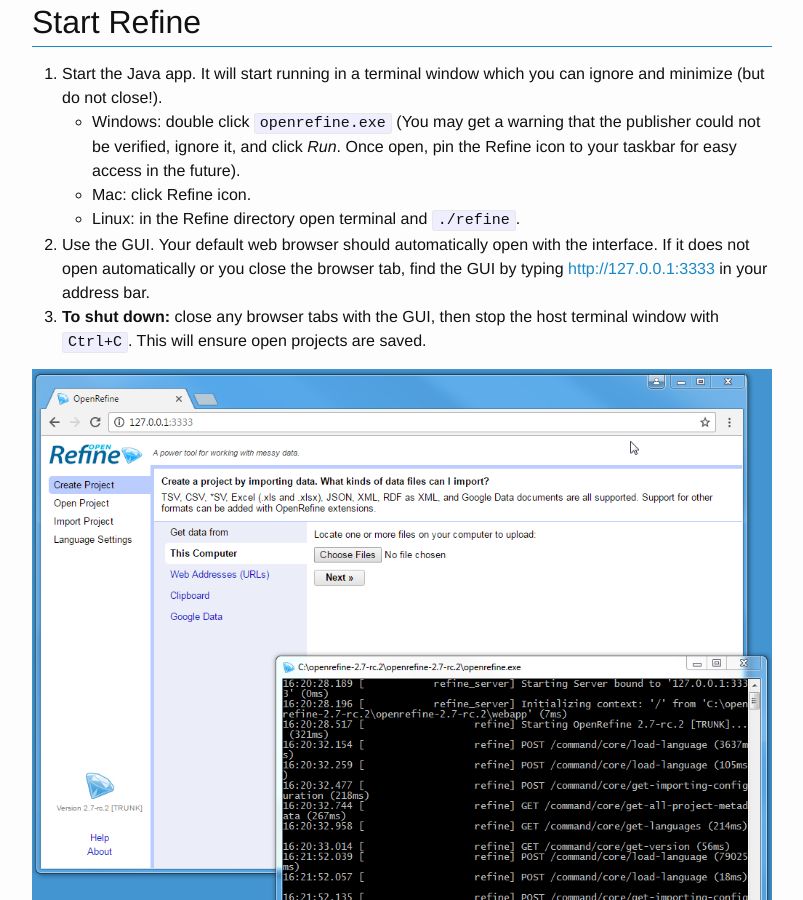
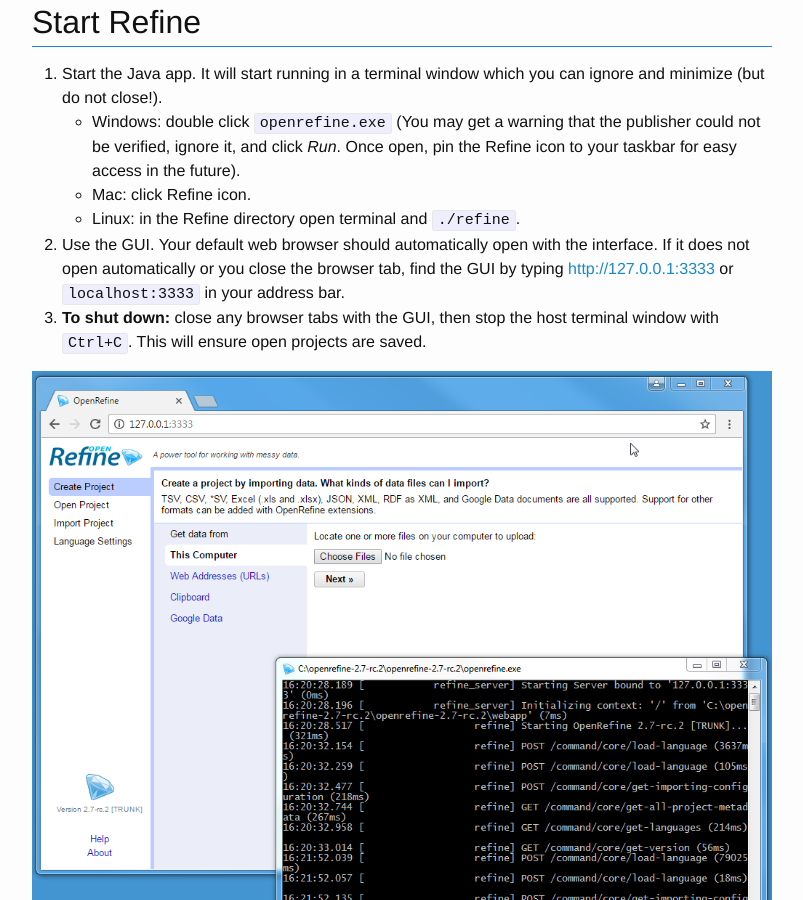
Before and after one commit to evanwill/clean-your-data, a Jekyll site: the page built from 3-start.md, in a window 1280 px wide and 900 px high, scrolled down 409 px. Shown: the whole window, without its empty margins (238-1041 px from the left). Built offline with Jekyll 4.4.1, drawn with Linux system fonts in a browser that asks for light colours.

Commit message:
add localhost

```diff
--- a/3-start.md
+++ b/3-start.md
@@ -20,7 +20,7 @@ Full documentation is available on the [official wiki](https://github.com/OpenRe
     - Windows: double click `openrefine.exe` (You may get a warning that the publisher could not be verified, ignore it, and click *Run*. Once open, pin the Refine icon to your taskbar for easy access in the future).
     - Mac: click Refine icon.
     - Linux: in the Refine directory open terminal and `./refine`.
-2. Use the GUI. Your default web browser should automatically open with the interface. If it does not open automatically or you close the browser tab, find the GUI by typing [http://127.0.0.1:3333](http://127.0.0.1:3333) in your address bar.
+2. Use the GUI. Your default web browser should automatically open with the interface. If it does not open automatically or you close the browser tab, find the GUI by typing [http://127.0.0.1:3333](http://127.0.0.1:3333) or `localhost:3333` in your address bar.
 3. **To shut down:** close any browser tabs with the GUI, then stop the host terminal window with `Ctrl+C`. This will ensure open projects are saved.
 
 ![terminal](images/openrefine.png)
```
